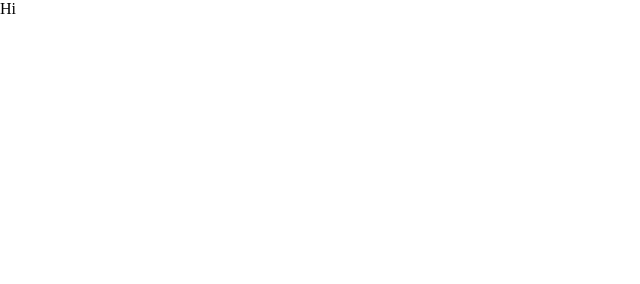
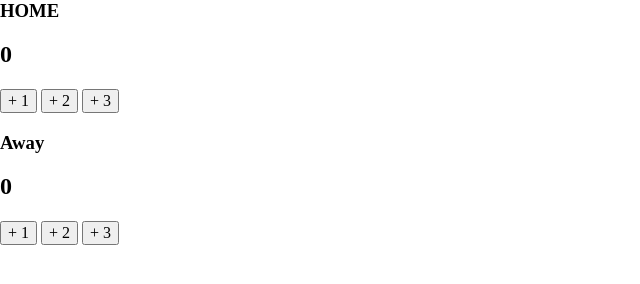
Before and after one commit to Parlaymetric/Scoreboard, a website: page index.html in a window 1280 px wide. Shown: the whole page, without its empty margins (0-640 px from the left). Drawn offline with nearby package versions, Linux system fonts and the light colour scheme.

Commit message:
Update score header

```diff
--- a/index.html
+++ b/index.html
@@ -1,6 +1,22 @@
 <html>
     <head><link rel="stylesheet" href="https://cdnjs.cloudflare.com/ajax/libs/normalize/8.0.1/normalize.css"></head>
     <body>
-        Hi
+        <div class="container">
+            <div>
+                <h3>HOME</h3>
+                <h2 id="home-score">0</h2>
+                <button id="home-score-btn-1" onclick="increaseHomeScoreOne()">+ 1</button>
+                <button id="home-score-btn-2" onclick="increaseHomeScoreTwo()">+ 2</button>
+                <button id="home-score-btn-3" onclick="increaseHomeScoreThree()">+ 3</button>
+            </div>
+            <div>
+                <h3>Away</h3>
+                <h2 id="guest-score">0</h2>
+                <button id="guest-score-btn-1" onclick="increaseGuestScoreOne()">+ 1</button>
+                <button id="guest-score-btn-2" onclick="increaseGuestScoreTwo()">+ 2</button>
+                <button id="guest-score-btn-3" onclick="increaseGuestScoreThree()">+ 3</button>
+            </div>
+        </div>
+        <script src="index.js"></script>
     </body>
 </html>
```
